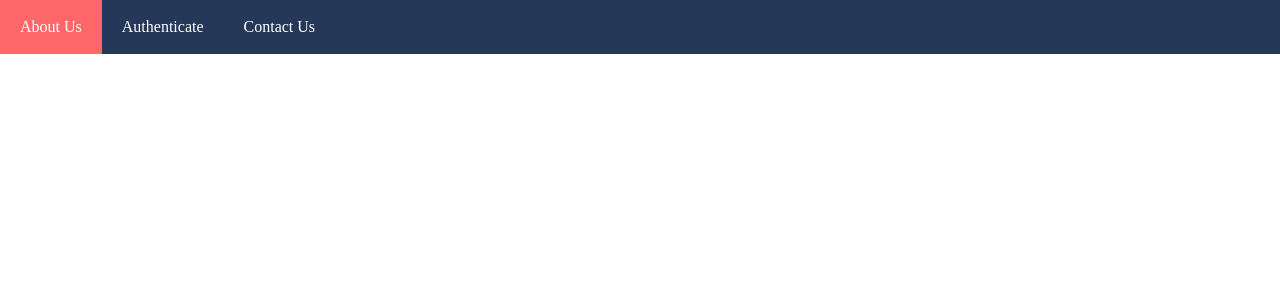
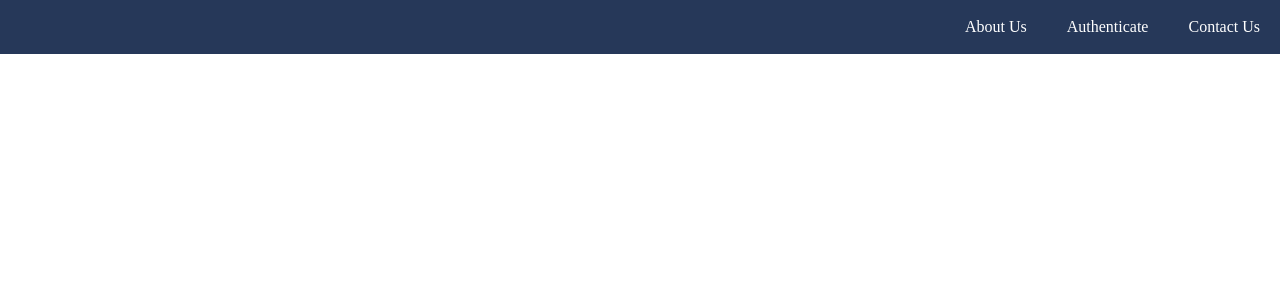
Before and after one commit to nidhipatell/ParkWise, a React (Create React App) app in the folder front-end/: page / in a window 1280 px wide. Shown: the top 300 px of the page. Built offline with nearby package versions, Linux system fonts and the light colour scheme.

Commit message:
aligned right

```diff
--- a/front-end/src/Component/Header.js
+++ b/front-end/src/Component/Header.js
@@ -4,10 +4,10 @@ export default class Header extends Component {
     render() {
         return (
             <div className="Header">
-                <ul>
+                <ul className = "menu-ul">
+                    <li><a href="#Contact Us">Contact Us</a></li>
+                    <li><a href="#Authenticate">Authenticate</a></li>
                     <li><a href="#About Us">About Us</a></li>
-                    <li><a href="#Contact Us">Authenticate</a></li>
-                    <li><a href="#Authenticate">Contact Us</a></li>
                 </ul>
             </div>
         );
--- a/front-end/src/index.css
+++ b/front-end/src/index.css
@@ -1,19 +1,6 @@
-/*body {
-  margin: 0;
-  font-family: -apple-system, BlinkMacSystemFont, 'Segoe UI', 'Roboto', 'Oxygen',
-    'Ubuntu', 'Cantarell', 'Fira Sans', 'Droid Sans', 'Helvetica Neue',
-    sans-serif;
-  -webkit-font-smoothing: antialiased;
-  -moz-osx-font-smoothing: grayscale;
-}
-
-code {
-  font-family: source-code-pro, Menlo, Monaco, Consolas, 'Courier New',
-    monospace;
-}*/
-
-ul {
+.menu-ul {
   list-style-type: none;
+  float: right;
   margin: 0;
   padding: 0;
   overflow: hidden;
@@ -21,12 +8,11 @@ ul {
   position: absolute;
   top:0px;
   left: 0px;
-  float: right;
   width: 100%;
 }
 
-li {
-  float: left;
+.menu-ul li {
+  float: right;
 }
 
 li a {
```
